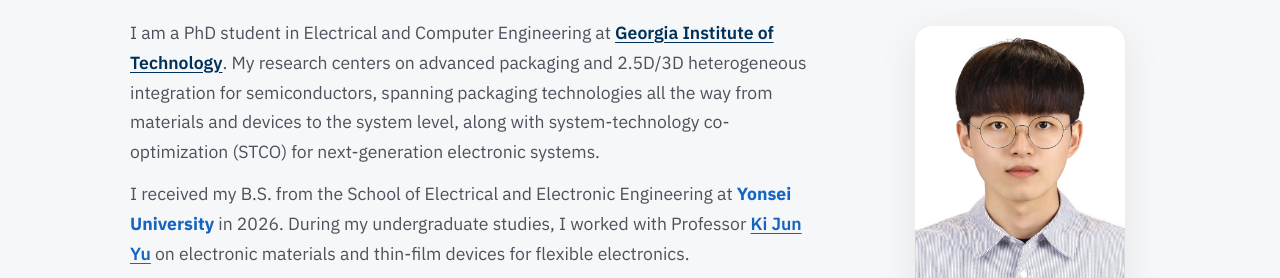
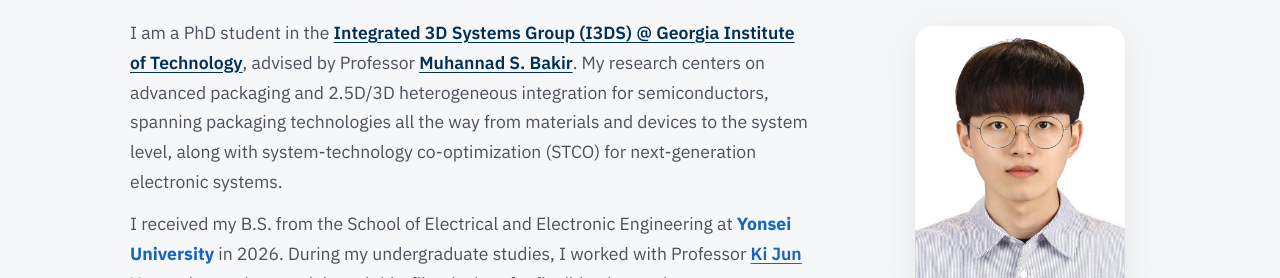
Before and after one commit to doohyunjason-star/doohyunjason-star.github.io, a plain HTML site: page index.html in a window 1280 px wide. Shown: the part 257-535 px from the top of the page. Drawn offline with Linux system fonts and the light colour scheme; animation ran at ten frames a second.

Commit message:
Restore Georgia Tech advisor and group names on the site
Bring back Prof. Muhannad S. Bakir and the Integrated 3D Systems Group (I3DS)
in the hero intro, meta description, Aug 2026 news entry, Education advisor
and Experience lab, reverting the removal in f624ddc. CV PDF unchanged.

Co-Authored-By: Claude Opus 5.5 <noreply@anthropic.com>

```diff
--- a/index.html
+++ b/index.html
@@ -10,7 +10,7 @@
     <title>Doohyun Jason Lee — Georgia Tech</title>
     <meta
       name="description"
-      content="Doohyun Jason Lee — PhD student at Georgia Tech working on advanced packaging, 2.5D/3D heterogeneous integration, and co-packaged optics."
+      content="Doohyun Jason Lee — PhD student at Georgia Tech (I3DS, Prof. Muhannad S. Bakir) working on advanced packaging, 2.5D/3D heterogeneous integration, and co-packaged optics."
     />
     <meta name="author" content="Doohyun Jason Lee" />
     <!-- 검색엔진(구글·네이버·Bing 등) 결과에 노출하지 않음. 링크를 아는 사람만 접속하도록.
--- a/js/data.js
+++ b/js/data.js
@@ -30,15 +30,17 @@ const SITE = {
 
   // 검색엔진 / SNS 공유용 한 줄 소개
   description:
-    'Doohyun Jason Lee — PhD student at Georgia Tech working on advanced packaging, 2.5D/3D heterogeneous integration, and co-packaged optics.',
+    'Doohyun Jason Lee — PhD student at Georgia Tech (I3DS, Prof. Muhannad S. Bakir) working on advanced packaging, 2.5D/3D heterogeneous integration, and co-packaged optics.',
 
   // 논문 수·1저자 수·학회 발표 수는 PUBLICATIONS / CONFERENCES 배열에서 자동 집계됩니다.
 };
 
 /* 홈 화면 자기소개 문단 (HTML 허용) */
 const HERO_PARAGRAPHS = [
-  `I am a PhD student in Electrical and Computer Engineering at
-   <a href="https://ece.gatech.edu/" target="_blank" rel="noopener">Georgia Institute of Technology</a>.
+  `I am a PhD student in the
+   <a href="https://bakirlab.gatech.edu/" target="_blank" rel="noopener">Integrated 3D Systems Group (I3DS)
+   @ Georgia Institute of Technology</a>, advised by Professor
+   <a href="https://ece.gatech.edu/directory/muhannad-s-bakir" target="_blank" rel="noopener">Muhannad S. Bakir</a>.
    My research centers on advanced packaging and 2.5D/3D heterogeneous integration for semiconductors,
    spanning packaging technologies all the way from materials and devices to the system level,
    along with system-technology co-optimization (STCO) for next-generation electronic systems.`,
@@ -414,7 +416,7 @@ const NEWS = [
   {
     year: 2026, month: 'Aug', tag: 'position', icon: '🎉', affil: 'gatech',
     title: 'Joined <span class="hl">Georgia Institute of Technology</span> as a PhD Student!',
-    body: 'Started the Ph.D. program in Electrical and Computer Engineering at Georgia Institute of Technology.',
+    body: 'Affiliated with the <a href="https://bakirlab.gatech.edu/" target="_blank" rel="noopener">Integrated 3D Systems Group (I3DS)</a> at Georgia Tech, led by Prof. <a href="https://ece.gatech.edu/directory/muhannad-s-bakir" target="_blank" rel="noopener">Muhannad S. Bakir</a>.',
   },
   {
     year: 2026, month: 'Aug', tag: 'position', icon: '🎓', affil: 'yonsei',
@@ -483,6 +485,7 @@ const EDUCATION = [
   {
     institution: 'Georgia Institute of Technology, USA',
     degree: 'Ph.D. Student in Electrical and Computer Engineering',
+    advisor: 'Muhannad S. Bakir',
     period: 'Sep. 2026 – Present',
     logo: 'assets/img/gatech-logo.webp',
     affil: 'gatech',
@@ -502,6 +505,7 @@ const EXPERIENCE = [
   {
     position: 'Graduate Research Assistant',
     place: 'Georgia Institute of Technology',
+    lab: 'Integrated 3D Systems Group (I3DS)',
     period: 'Sep. 2026 – Present',
     logo: 'assets/img/gatech-logo.webp',
     affil: 'gatech',
```
